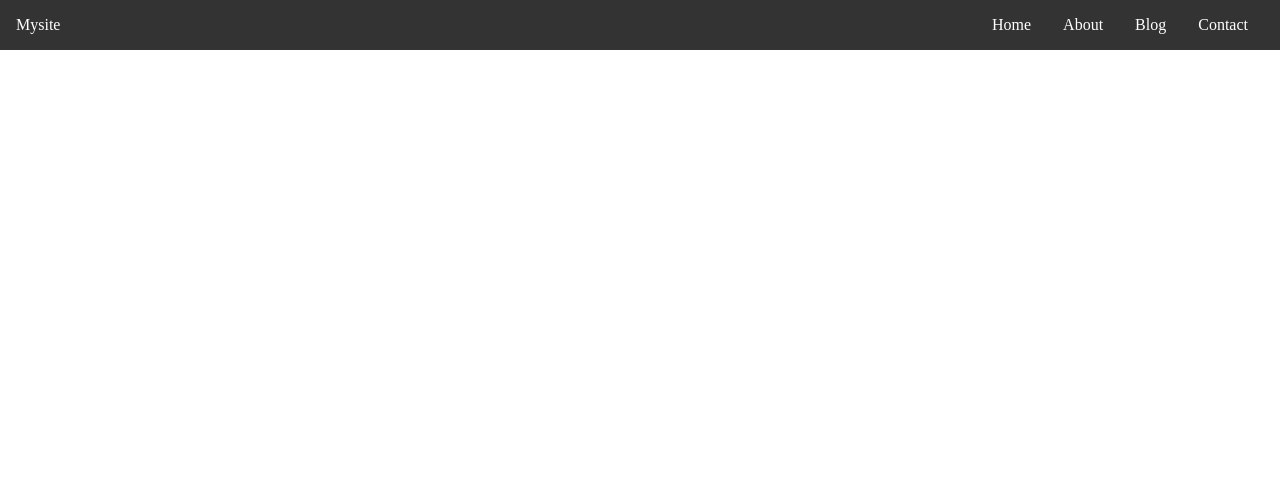
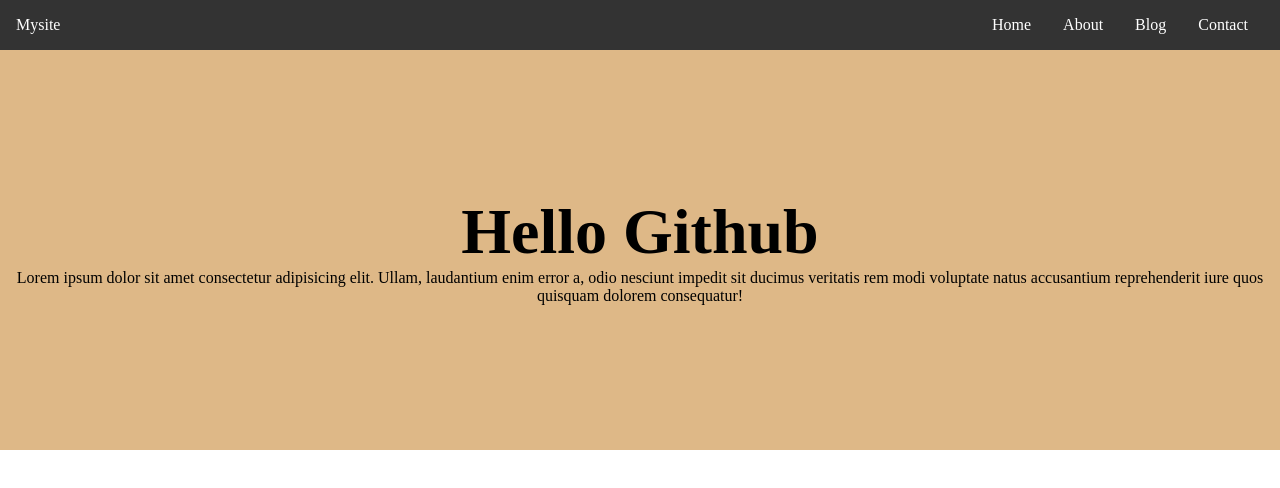
Before and after one commit to 68219010038-rgb/my-dev-project, a plain HTML site: page index.html in a window 1280 px wide. Drawn offline with Linux system fonts and the light colour scheme.

Commit message:
add code in index.html and style.css

```diff
--- a/index.html
+++ b/index.html
@@ -21,5 +21,12 @@
         </ul>
     </nav>
 
+    <header>
+        <div>
+            <h3>Hello Github</h3>
+            <p>Lorem ipsum dolor sit amet consectetur adipisicing elit. Ullam, laudantium enim error a, odio nesciunt impedit sit ducimus veritatis rem modi voluptate natus accusantium reprehenderit iure quos quisquam dolorem consequatur!</p>
+        </div>
+    </header>
+
 </body>
 </html>
--- a/style.css
+++ b/style.css
@@ -31,3 +31,15 @@ nav {
         }
     }
 }
+
+header {
+    background-color: burlywood;
+    text-align: center;
+    height: 400px;
+    display: flex;
+    justify-content: center;
+    align-items: center;
+    & h3 {
+        font-size: 4rem;
+    }
+}
```
